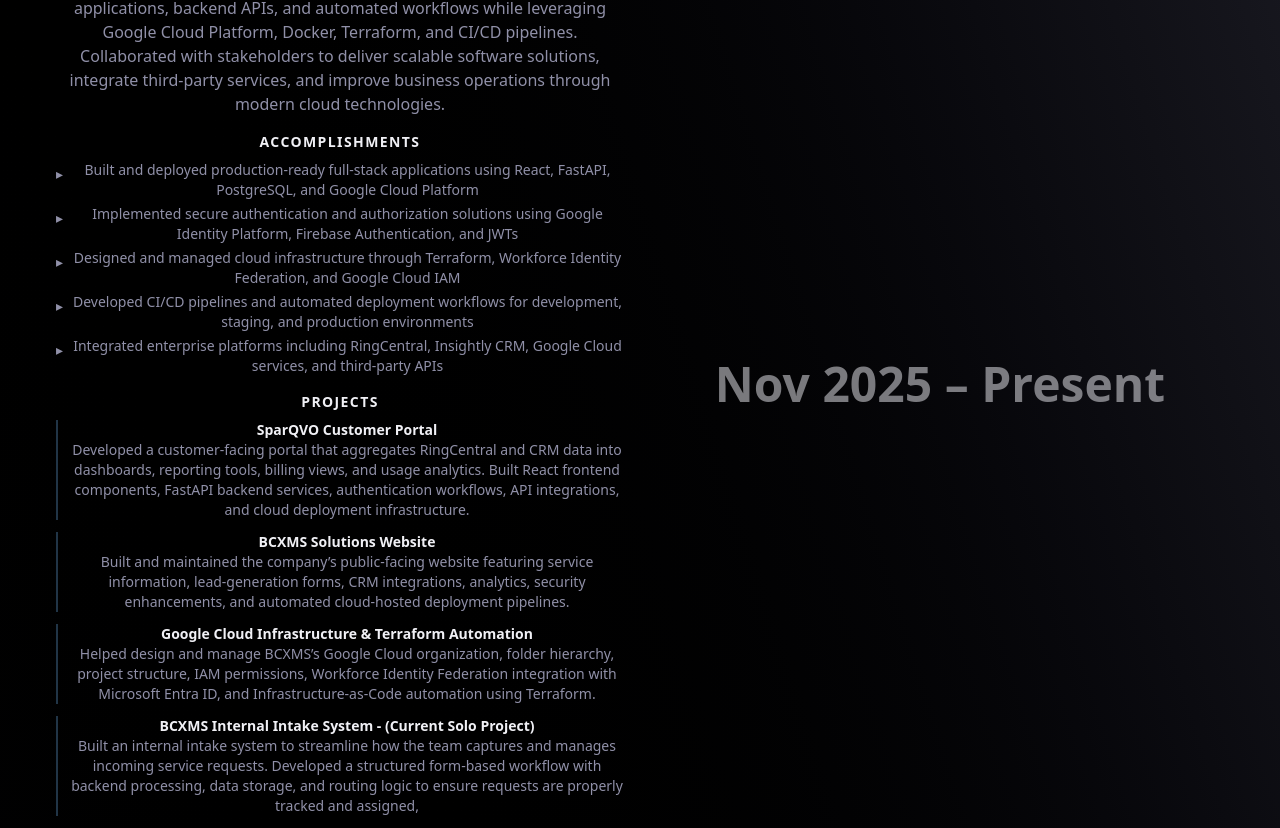
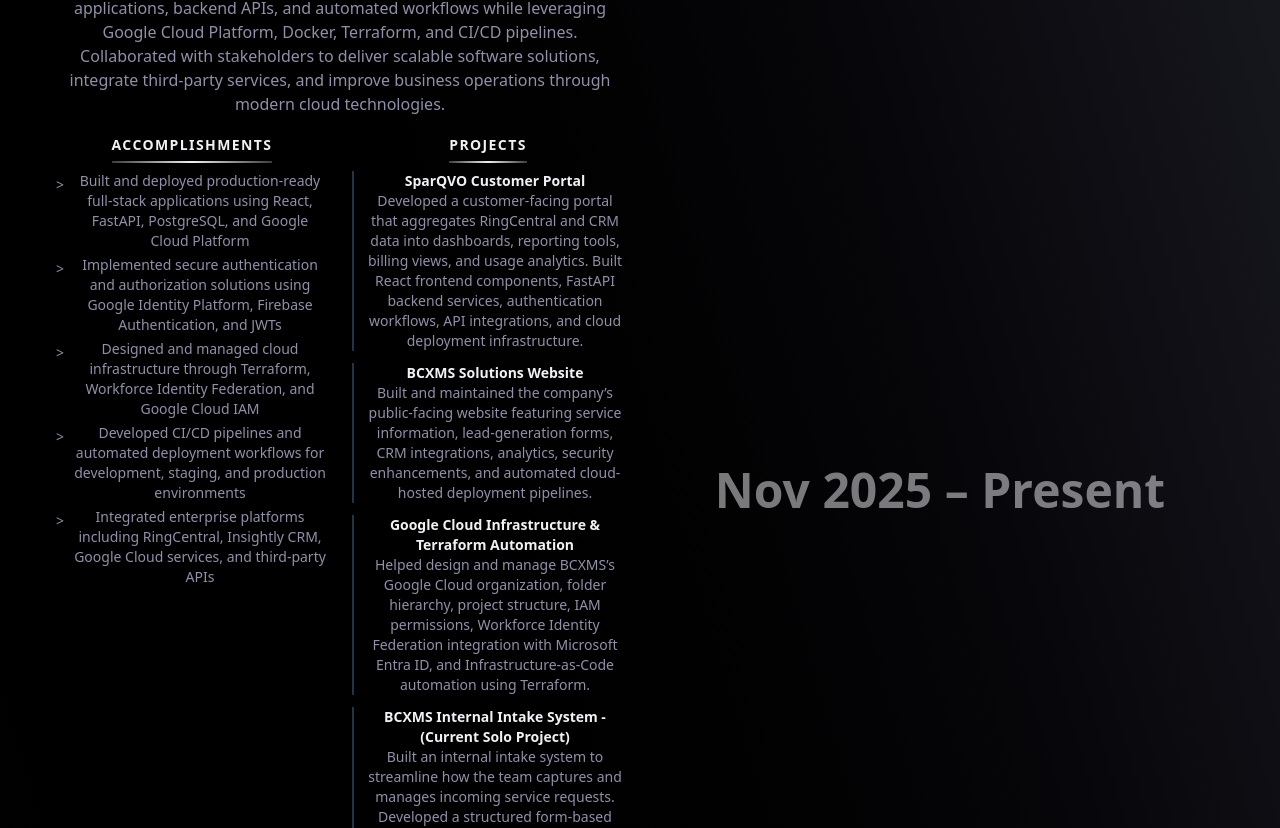
Before and after one commit to SeanEArc/Developer-Portfolio, a React (Vite) app in the folder Developer-Portfolio/: page /aboutme in a window 1280 px wide. Shown: the part 1112-1940 px from the top of the page. Built offline with nearby package versions, Linux system fonts and the light colour scheme.

Commit message:
Updated styling for My Career section.

```diff
--- a/Developer-Portfolio/src/components/MyCareer.jsx
+++ b/Developer-Portfolio/src/components/MyCareer.jsx
@@ -1,6 +1,10 @@
 import timelineElements from './timelineElements';
 
 const CareerCard = ({ element, index }) => {
+    const hasAccomplishments = element.accomplishments?.length > 0;
+    const hasProjects = element.projects?.length > 0;
+    const detailsGridClass = `mt-4 grid gap-6 ${hasAccomplishments && hasProjects ? 'md:grid-cols-2' : ''}`;
+
     return (
         <div
             className={`flex flex-col md:flex-row rounded-xl p-6 gap-8 mb-10 ${index % 2 === 1 ? 'md:flex-row-reverse' : ''}`}
@@ -15,15 +19,17 @@
 
                 <p className="text-text-muted text-base whitespace-pre-line">{element.description}</p>
 
-                {element.accomplishments && element.accomplishments.length > 0 && (
-                    <div className="mt-4">
-                        <h4 className="text-sm font-bold uppercase tracking-widest text-text-primary mb-2">
+                {(hasAccomplishments || hasProjects) && (
+                    <div className={detailsGridClass}>
+                        {hasAccomplishments && (
+                            <div>
+                                <h4 className="relative inline-block pb-2 text-sm font-bold uppercase tracking-widest text-text-primary mb-2 after:absolute after:bottom-0 after:left-0 after:h-[2px] after:w-full after:bg-gradient-to-r after:from-text-primary/25 after:via-text-primary after:to-text-primary/25">
                                     Accomplishments
                                 </h4>
                                 <ul className="space-y-1">
                                     {element.accomplishments.map((item, i) => (
                                         <li key={i} className="flex items-start gap-2 text-text-muted text-sm">
-                                    <span className="text-accent mt-1">▸</span>
+                                            <span className="text-accent mt-1">{'>'}</span>
                                             <span>{item}</span>
                                         </li>
                                     ))}
@@ -31,9 +37,9 @@
                             </div>
                         )}
 
-                {element.projects && element.projects.length > 0 && (
-                    <div className="mt-4">
-                        <h4 className="text-sm font-bold uppercase tracking-widest text-text-primary mb-2">
+                        {hasProjects && (
+                            <div>
+                                <h4 className="relative inline-block pb-2 text-sm font-bold uppercase tracking-widest text-text-primary mb-2 after:absolute after:bottom-0 after:left-0 after:h-[2px] after:w-full after:bg-gradient-to-r after:from-text-primary/25 after:via-text-primary after:to-text-primary/25">
                                     Projects
                                 </h4>
                                 <div className="space-y-3">
@@ -44,6 +50,8 @@
                                         </div>
                                     ))}
                                 </div>
+                            </div>
+                        )}
                     </div>
                 )}
             </div>
```
Lines whose indentation alone changed are shown as unchanged.
